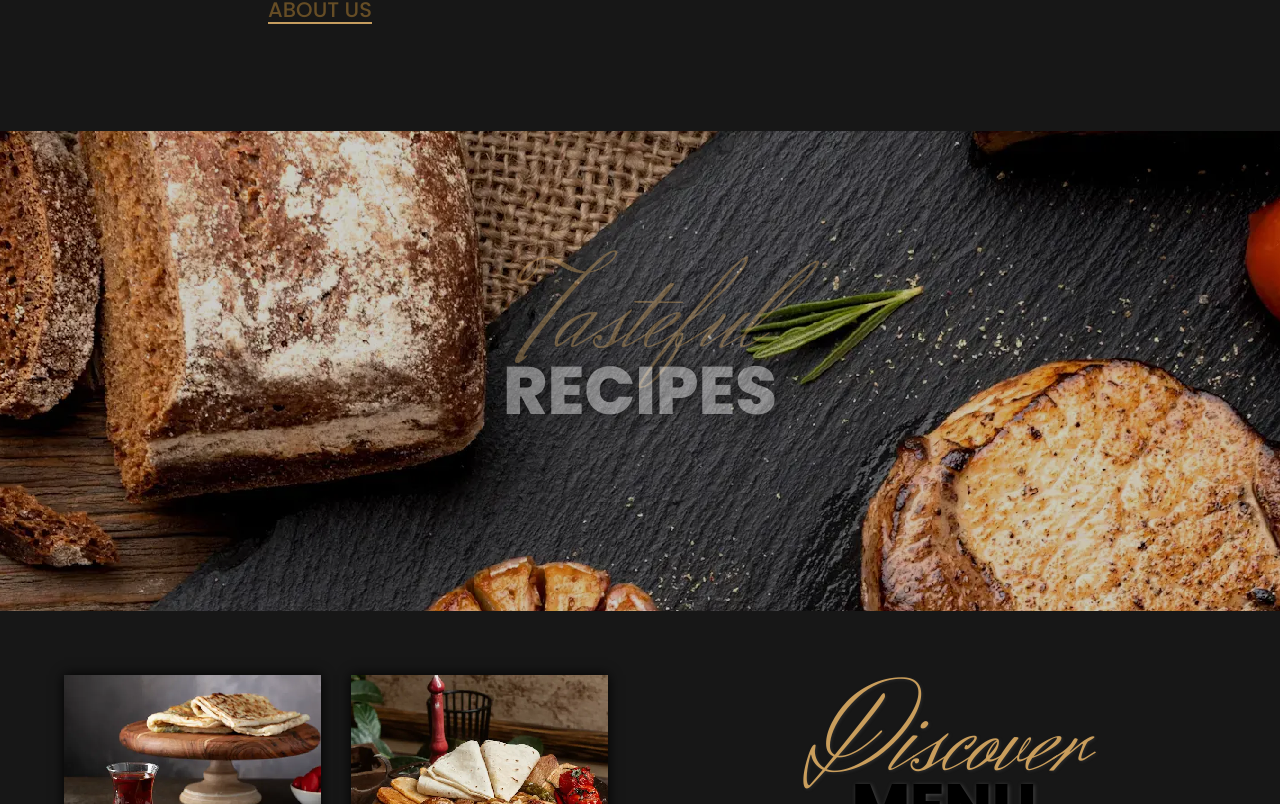
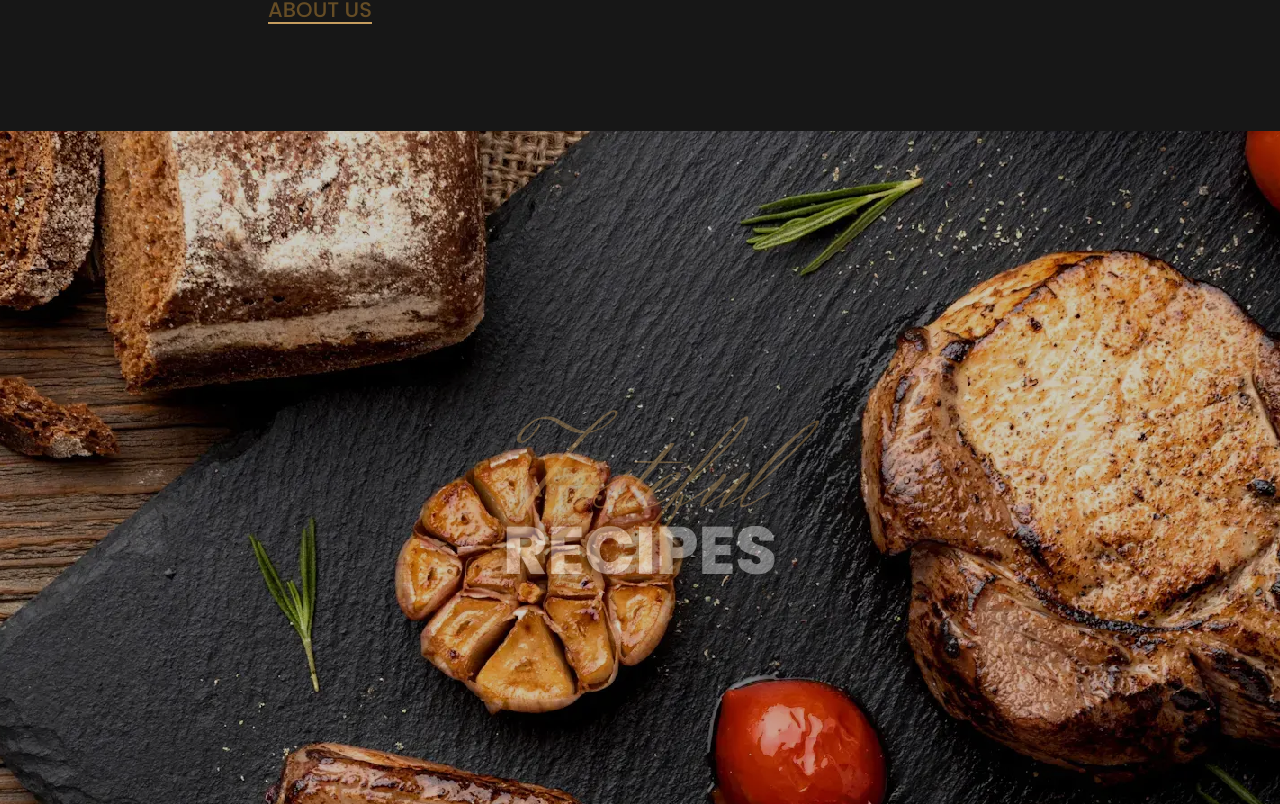
Before and after one commit to rovsenhuseynov/Tengiz_04_28_2024-1, a React (Create React App) app: page / in a window 1280 px wide. Shown: the part 1136-1940 px from the top of the page. Built offline with nearby package versions, Linux system fonts and the light colour scheme.

Commit message:
Редактирование параллакса

```diff
--- a/src/Components/reusableComponents/parallaxSection/parallax.scss
+++ b/src/Components/reusableComponents/parallaxSection/parallax.scss
@@ -5,7 +5,7 @@
   display: flex;
   justify-content: center;
   align-items: center;
-  height: 60vh;
+  height: 100vh;
   position: relative;
   overflow: hidden;
   background-color: red;
```
Also changed, not shown: src/Components/reusableComponents/Новая папка/SimpleParallax/SimpleParallax.jsx (deleted, +0 -10 lines), src/Components/reusableComponents/Новая папка/SimpleParallax/SimpleParallax.scss (deleted).
